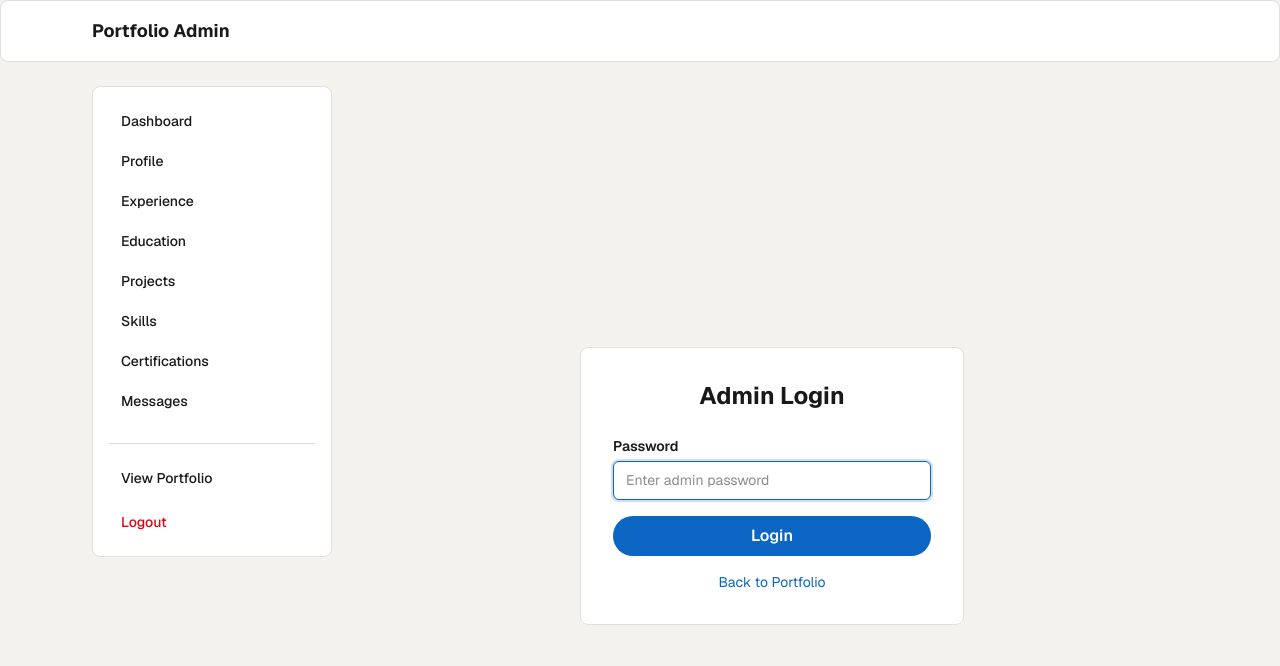
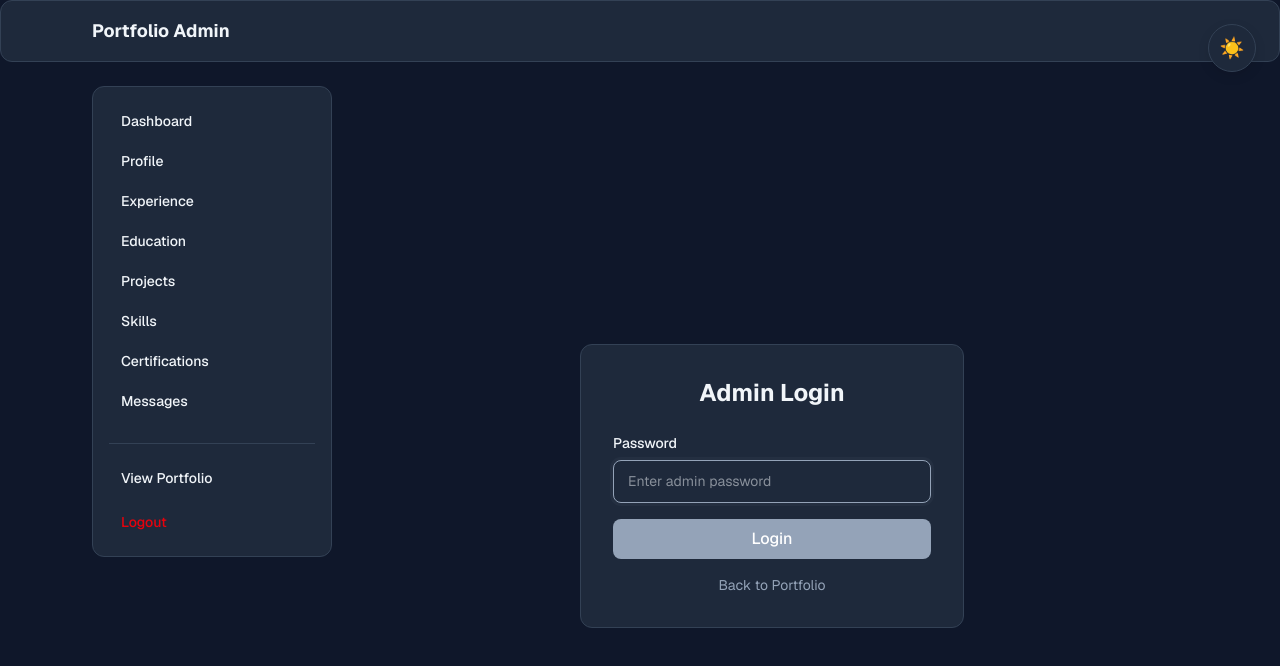
Before and after one commit to Abhishek-1337/bingo-book, a Next.js app: page /admin/login in a window 1280 px wide. Shown: the top 666 px of the page. Built offline with nearby package versions, Linux system fonts and the light colour scheme; no server answers.

Commit message:
changed the theme

```diff
--- a/app/globals.css
+++ b/app/globals.css
@@ -1,14 +1,31 @@
 @import "tailwindcss";
 
 :root {
-  --background: #f3f2ef;
-  --foreground: #191919;
+  --background: #e2e8f0;
+  --foreground: #0f172a;
   --card-bg: #ffffff;
-  --card-border: #e0dfdc;
-  --accent: #0a66c2;
-  --accent-hover: #004182;
-  --text-secondary: #666666;
-  --text-muted: #00000099;
+  --card-border: #cbd5e1;
+  --accent: #475569;
+  --accent-hover: #334155;
+  --text-secondary: #64748b;
+  --text-muted: #00000066;
+  --project-card: #f1f5f9;
+  --project-card-border: #cbd5e1;
+  --project-card-text: #0f172a;
+}
+
+.dark {
+  --background: #0f172a;
+  --foreground: #f1f5f9;
+  --card-bg: #1e293b;
+  --card-border: #334155;
+  --accent: #94a3b8;
+  --accent-hover: #cbd5e1;
+  --text-secondary: #94a3b8;
+  --text-muted: #ffffff66;
+  --project-card: #334155;
+  --project-card-border: #475569;
+  --project-card-text: #f8fafc;
 }
 
 @theme inline {
@@ -20,42 +37,34 @@
   --color-accent-hover: var(--accent-hover);
   --color-text-secondary: var(--text-secondary);
   --color-text-muted: var(--text-muted);
+  --color-project-card: var(--project-card);
+  --color-project-card-border: var(--project-card-border);
+  --color-project-card-text: var(--project-card-text);
   --font-sans: var(--font-geist-sans);
   --font-mono: var(--font-geist-mono);
-}
-
-@media (prefers-color-scheme: dark) {
-  :root {
-    --background: #1b1f23;
-    --foreground: #e7e6e4;
-    --card-bg: #292d32;
-    --card-border: #3c3f43;
-    --accent: #4b9cd3;
-    --accent-hover: #6db3e8;
-    --text-secondary: #a0a0a0;
-    --text-muted: #ffffff99;
-  }
 }
 
 body {
   background: var(--background);
   color: var(--foreground);
   font-family: var(--font-sans), Arial, Helvetica, sans-serif;
+  transition: background-color 0.3s, color 0.3s;
 }
 
 .card {
   background: var(--card-bg);
   border: 1px solid var(--card-border);
-  border-radius: 8px;
+  border-radius: 12px;
+  transition: background-color 0.3s, border-color 0.3s;
 }
 
 .btn-primary {
   background: var(--accent);
   color: white;
   padding: 8px 16px;
-  border-radius: 20px;
-  font-weight: 600;
-  transition: background 0.2s;
+  border-radius: 8px;
+  font-weight: 500;
+  transition: all 0.2s;
   cursor: pointer;
   border: none;
 }
@@ -68,70 +77,74 @@ body {
   background: transparent;
   color: var(--accent);
   padding: 8px 16px;
-  border-radius: 20px;
-  font-weight: 600;
+  border-radius: 8px;
+  font-weight: 500;
   border: 1px solid var(--accent);
-  transition: background 0.2s;
+  transition: all 0.2s;
   cursor: pointer;
 }
 
 .btn-secondary:hover {
-  background: rgba(10, 102, 194, 0.08);
+  background: var(--accent);
+  color: white;
 }
 
 .btn-danger {
   background: transparent;
-  color: #cc1016;
+  color: #dc2626;
   padding: 8px 16px;
-  border-radius: 20px;
-  font-weight: 600;
-  border: 1px solid #cc1016;
-  transition: background 0.2s;
+  border-radius: 8px;
+  font-weight: 500;
+  border: 1px solid #dc2626;
+  transition: all 0.2s;
   cursor: pointer;
 }
 
 .btn-danger:hover {
-  background: rgba(204, 16, 22, 0.08);
+  background: #dc2626;
+  color: white;
 }
 
 .input {
   width: 100%;
-  padding: 8px 12px;
+  padding: 10px 14px;
   border: 1px solid var(--card-border);
-  border-radius: 6px;
+  border-radius: 8px;
   background: var(--card-bg);
   color: var(--foreground);
   font-size: 14px;
+  transition: all 0.2s;
 }
 
 .input:focus {
   outline: none;
   border-color: var(--accent);
-  box-shadow: 0 0 0 2px rgba(10, 102, 194, 0.2);
+  box-shadow: 0 0 0 3px rgba(71, 85, 105, 0.15);
 }
 
 .label {
   display: block;
   font-size: 14px;
-  font-weight: 600;
+  font-weight: 500;
   color: var(--foreground);
-  margin-bottom: 4px;
+  margin-bottom: 6px;
 }
 
 .section-title {
-  font-size: 20px;
-  font-weight: 600;
+  font-size: 24px;
+  font-weight: 700;
   color: var(--foreground);
-  margin-bottom: 16px;
+  margin-bottom: 20px;
+  letter-spacing: -0.03em;
 }
 
 .tag {
   display: inline-block;
-  padding: 4px 12px;
-  background: rgba(10, 102, 194, 0.1);
-  color: var(--accent);
-  border-radius: 12px;
-  font-size: 13px;
+  padding: 4px 10px;
+  background: var(--accent);
+  color: white;
+  border-radius: 6px;
+  font-size: 12px;
   font-weight: 500;
 }
 
@@ -139,9 +152,33 @@ body {
   color: var(--text-secondary);
   text-decoration: none;
   font-size: 14px;
+  transition: color 0.2s;
 }
 
 .social-link:hover {
-  color: var(--accent);
-  text-decoration: underline;
+  color: var(--foreground);
 }
+
+.theme-toggle {
+  position: fixed;
+  top: 24px;
+  right: 24px;
+  width: 48px;
+  height: 48px;
+  border-radius: 50%;
+  background: var(--card-bg);
+  border: 1px solid var(--card-border);
+  cursor: pointer;
+  display: flex;
+  align-items: center;
+  justify-content: center;
+  font-size: 20px;
+  box-shadow: 0 4px 12px rgba(0, 0, 0, 0.1);
+  transition: all 0.3s;
+  z-index: 50;
+}
+
+.theme-toggle:hover {
+  transform: scale(1.1);
+  box-shadow: 0 6px 20px rgba(0, 0, 0, 0.15);
+}
--- a/app/layout.tsx
+++ b/app/layout.tsx
@@ -1,6 +1,7 @@
 import type { Metadata } from "next";
 import { Geist, Geist_Mono } from "next/font/google";
 import "./globals.css";
+import { ThemeToggle } from "@/components/ThemeToggle";
 
 const geistSans = Geist({
   variable: "--font-geist-sans",
@@ -25,9 +26,12 @@ export default function RootLayout({
   return (
     <html
       lang="en"
-      className={`${geistSans.variable} ${geistMono.variable} h-full antialiased`}
+      className={`${geistSans.variable} ${geistMono.variable} h-full antialiased dark`}
     >
-      <body className="min-h-full flex flex-col">{children}</body>
+      <body className="min-h-full flex flex-col">
+        {children}
+        <ThemeToggle />
+      </body>
     </html>
   );
 }
--- /dev/null
+++ b/components/ThemeToggle.tsx
@@ -0,0 +1,27 @@
+"use client";
+
+import { useEffect, useState } from "react";
+
+export function ThemeToggle() {
+  const [dark, setDark] = useState(true);
+
+  useEffect(() => {
+    const stored = localStorage.getItem("theme");
+    const isDark = stored ? stored === "dark" : true;
+    setDark(isDark);
+    document.documentElement.classList.toggle("dark", isDark);
+  }, []);
+
+  const toggle = () => {
+    const newDark = !dark;
+    setDark(newDark);
+    document.documentElement.classList.toggle("dark", newDark);
+    localStorage.setItem("theme", newDark ? "dark" : "light");
+  };
+
+  return (
+    <button onClick={toggle} className="theme-toggle" aria-label="Toggle theme">
+      {dark ? "☀️" : "🌙"}
+    </button>
+  );
+}
--- a/components/profile/ProjectCard.tsx
+++ b/components/profile/ProjectCard.tsx
@@ -20,10 +20,10 @@ export function ProjectCard({ project }: { project: Project }) {
     <>
       <div
         onClick={() => setOpen(true)}
-        className="group cursor-pointer rounded-lg border border-card-border p-4 shadow-sm hover:shadow-md hover:border-accent/30 transition-all"
+        className="group cursor-pointer rounded-2xl border border-project-card-border p-6 shadow-md hover:shadow-xl transition-all bg-project-card text-project-card-text min-h-[200px]"
       >
         {project.image && (
-          <div className="relative mb-3 h-[160px] w-full rounded overflow-hidden bg-gray-100">
+          <div className="relative mb-4 h-[140px] w-full rounded-xl overflow-hidden">
             <Image
               src={project.image}
               alt={project.title}
@@ -33,20 +33,20 @@ export function ProjectCard({ project }: { project: Project }) {
             />
           </div>
         )}
-        <h3 className="font-semibold text-foreground">{project.title}</h3>
+        <h3 className="font-semibold text-lg">{project.title}</h3>
         {project.description && (
-          <p className="mt-1 text-sm text-text-secondary line-clamp-2">
+          <p className="mt-2 text-sm opacity-80 line-clamp-2">
             {project.description}
           </p>
         )}
-        <div className="mt-3 flex flex-wrap gap-1">
+        <div className="mt-4 flex flex-wrap gap-2">
           {project.tags.map((tag) => (
-            <span key={tag} className="tag">
+            <span key={tag} className="px-3 py-1 text-xs rounded-full bg-white/10 font-medium">
               {tag}
             </span>
           ))}
         </div>
-        <p className="mt-3 text-xs text-blue-300">Click to view details</p>
+        <p className="mt-4 text-xs opacity-50 group-hover:opacity-100 transition-opacity">Click to view details →</p>
       </div>
 
       {open && (
```
